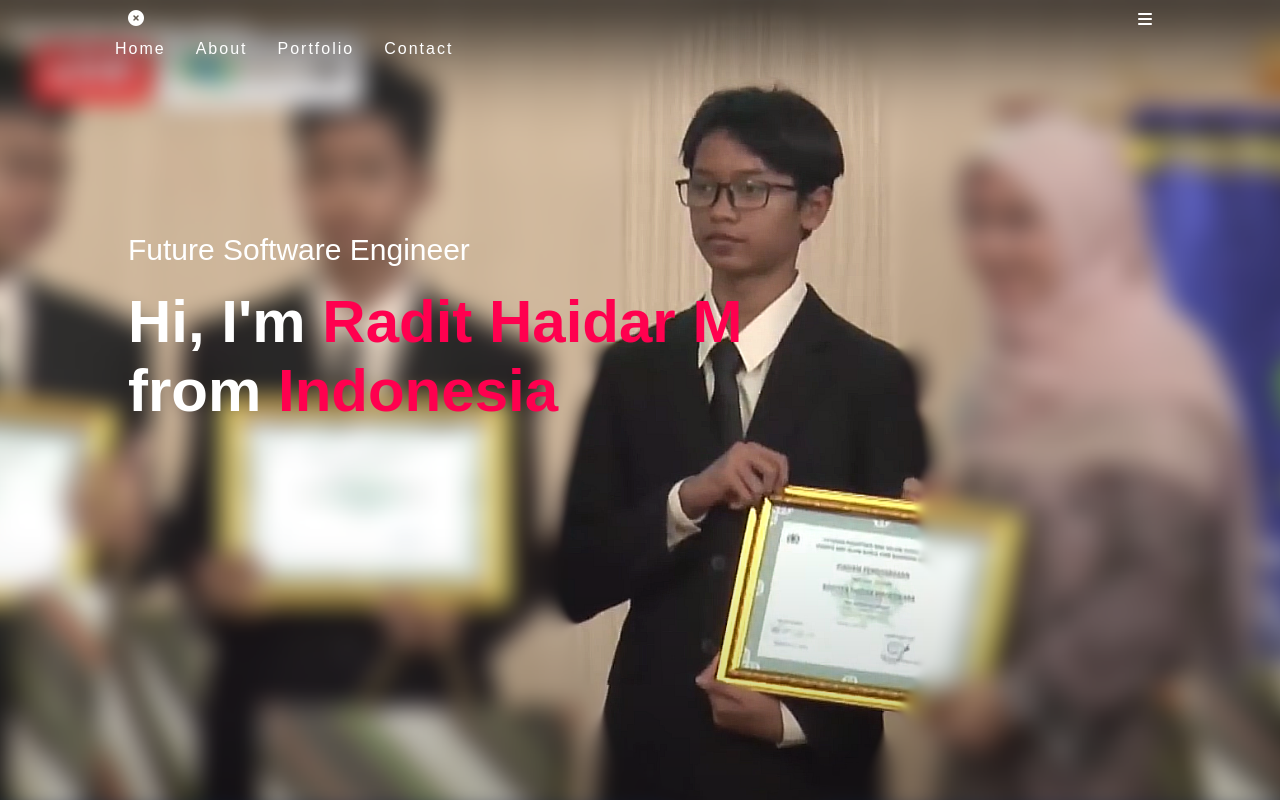
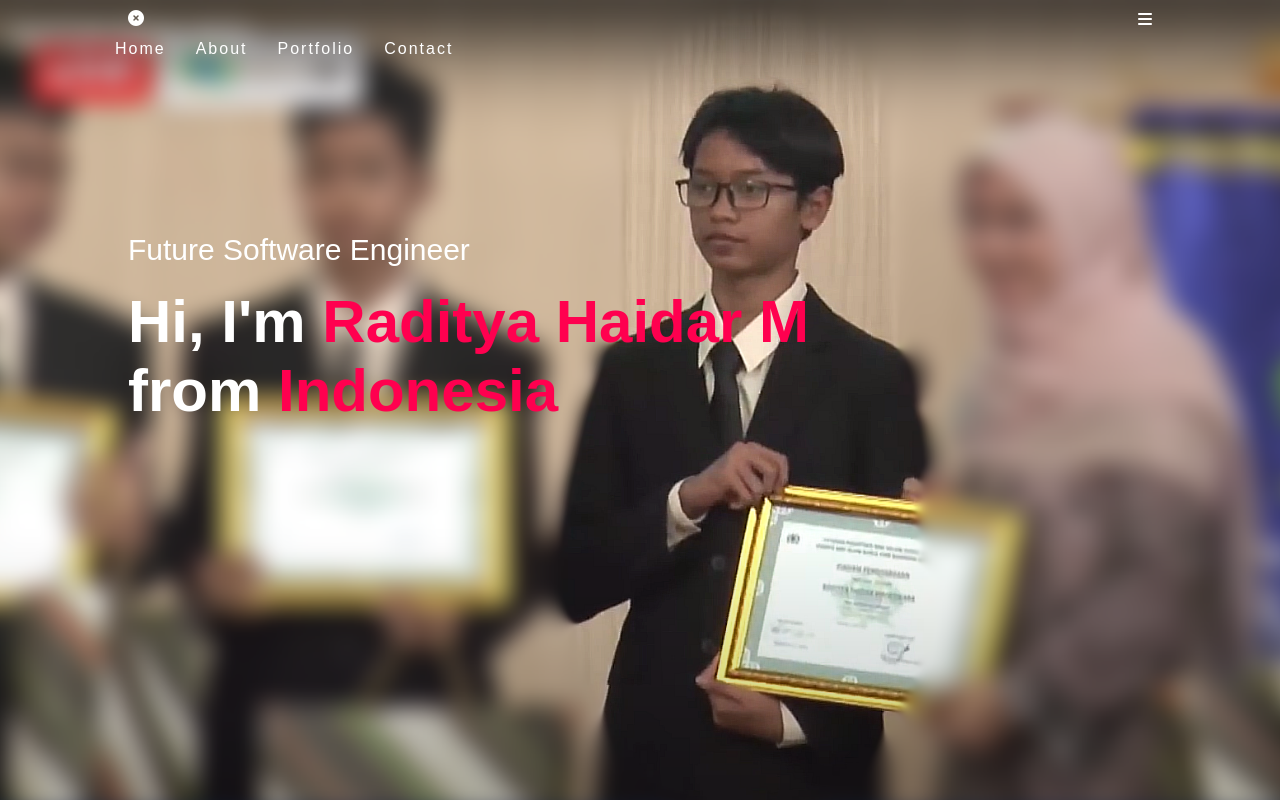
Before and after one commit to HaidarRaditya/haidarraditya.github.io, a plain HTML site: page index.html in a window 1280 px wide. Shown: the top 800 px of the page. Drawn offline with Linux system fonts and the light colour scheme.

```diff
--- a/index.html
+++ b/index.html
@@ -37,7 +37,7 @@
         </nav>
         <div class="header-text">
             <p>Future Software Engineer</p>
-            <h1>Hi, I'm <span>Radit Haidar M</span><br>from <span>Indonesia</span></h1>
+            <h1>Hi, I'm <span>Raditya Haidar M</span><br>from <span>Indonesia</span></h1>
         </div>
     </div>
 </div>
```
